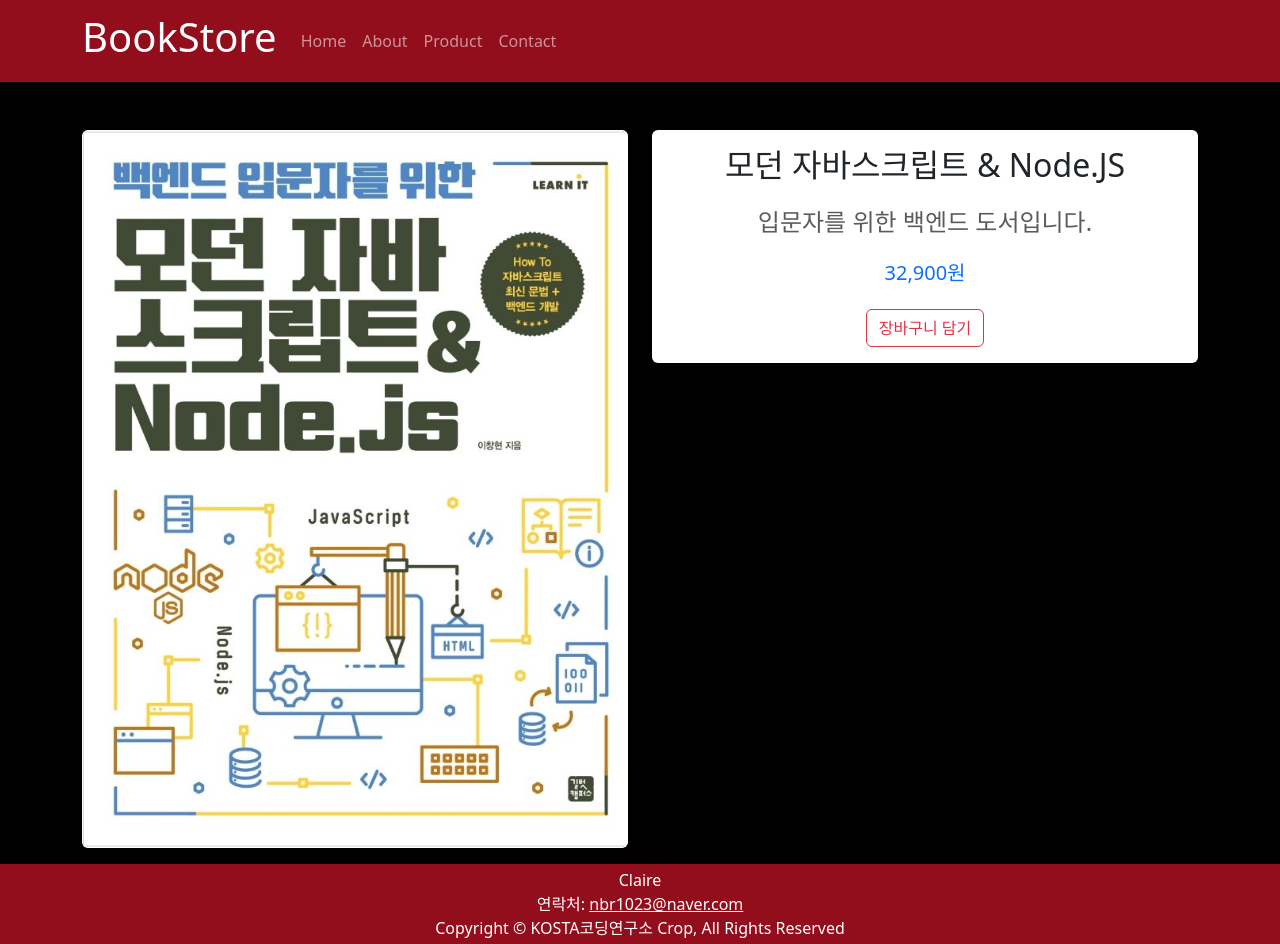
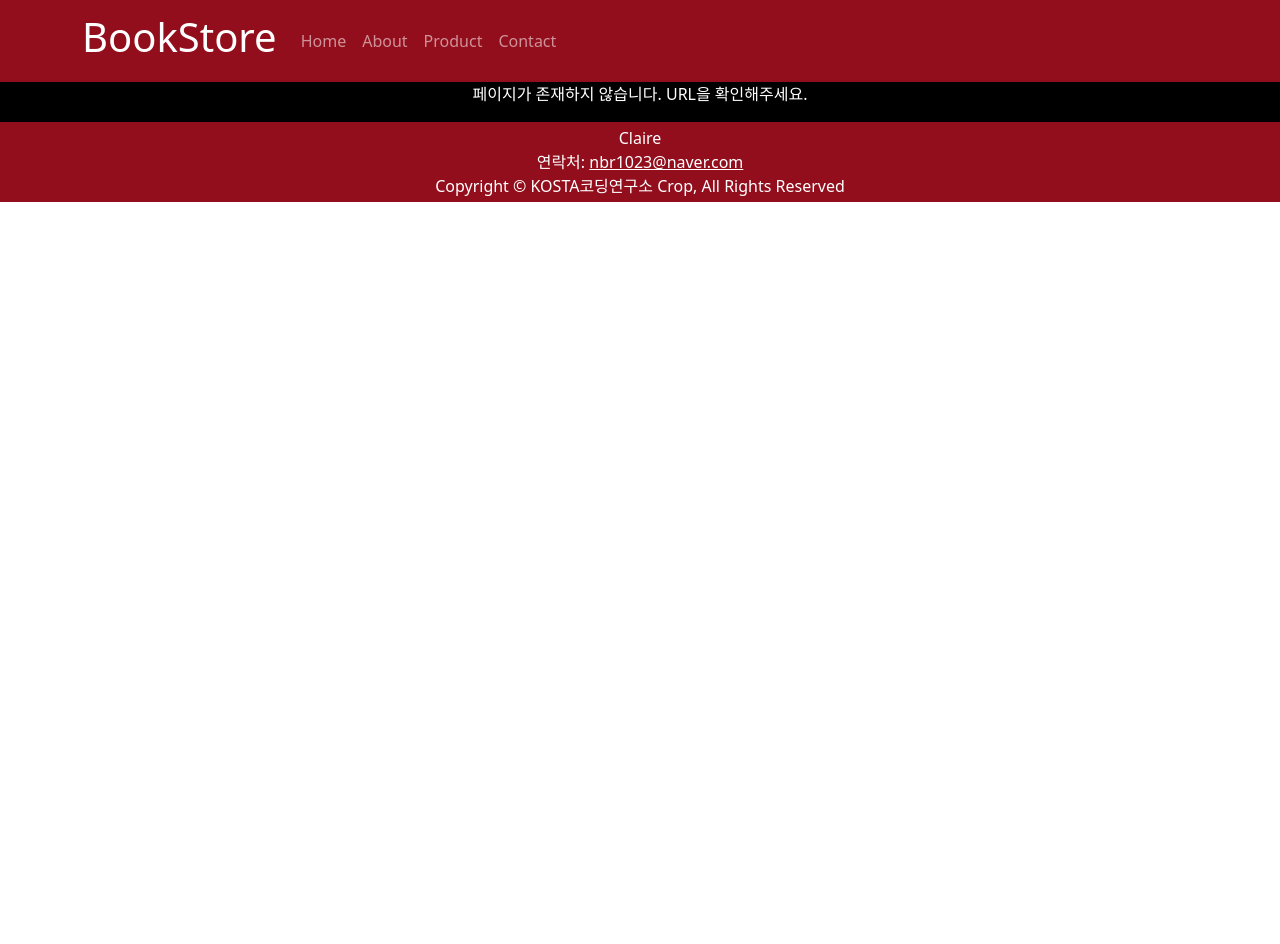
Before and after one commit to Claire-Nam/book_store, a React (Create React App) app: page /detail in a window 1280 px wide. After the commit the page ends 800 px from the top, so only its background shows below. Built offline with nearby package versions, Linux system fonts and the light colour scheme.

Commit message:
라우터를 통한 페이지 이동, 페이지간 데이터 전달 및 컴포넌트 생명주기

```diff
--- a/src/components/bookItem.tsx
+++ b/src/components/bookItem.tsx
@@ -44,7 +44,7 @@ const BookItem: React.FC<BookItemProps> = ({ book }) => {
           </div>
           <p></p>
           <div>
-            <Link to="/detail">
+            <Link to={`/detail/${book.id}`} state={{book}}>
               <Button variant="outline-danger">자세히 보기</Button>
             </Link>
           </div>
--- a/src/data/bookData.ts
+++ b/src/data/bookData.ts
@@ -19,7 +19,7 @@ const bookDatas: Book[] = [
   {
     id: 5,
     title: "내 생에 첫번째 코딩 앱 인벤터",
-    content: "코딩 입문서입니다.",
+    content: "코딩을 처음 시작하는 초보자를 위한 입문서입니다.",
     price: 22000,
     author: "이창현",
     star: "⭐⭐⭐⭐⭐",
@@ -27,7 +27,7 @@ const bookDatas: Book[] = [
   {
     id: 6,
     title: "C# 프로그래밍 정석",
-    content: "닷넷 입문서입니다.",
+    content: "닷넷을 시작하는 초보자를 위한 입문서입니다.",
     price: 26000,
     author: "이창현",
     star: "⭐⭐⭐⭐⭐",
--- a/src/layout/content.tsx
+++ b/src/layout/content.tsx
@@ -10,6 +10,7 @@ import Login from "../pages/login";
 import Cart from "../pages/cart";
 import ProductDetail from "../pages/detail";
 import Home from "../pages/home";
+import PD from "../pages/detailTest";
 
 const Content: React.FC = () => {
   let [books, setBooks] = useState<Book[]>(bookDatas);
@@ -37,9 +38,15 @@ const Content: React.FC = () => {
         <Route path="/about" element={<About />}></Route>
         <Route path="/list" element={<List />}></Route>
         <Route path="contacts" element={<Contact />}></Route>
-        <Route path="/detail" element={<ProductDetail />}></Route>
+        <Route path="/detail/:sku" element={<ProductDetail />}></Route>
+        <Route path="/detail/pd" element={<PD />}></Route>
         <Route path="/login" element={<Login />}></Route>
         <Route path="/cart" element={<Cart />}></Route>
+        <Route
+          path="*"
+          element={"페이지가 존재하지 않습니다. URL을 확인해주세요."}
+        ></Route>
+        {/* path="*"는 상기 지정한 패스 경로 이외의 모든 경로를 의미*/}
       </Routes>
     </div>
   );
--- a/src/pages/detail.tsx
+++ b/src/pages/detail.tsx
@@ -1,6 +1,18 @@
 import { Button, Card, Col, Container, Row } from "react-bootstrap";
+import { useLocation, useParams } from "react-router-dom";
+import { Book } from "../data/bookData";
+
+interface LocationState {
+  book: Book;
+}
 
 const ProductDetail: React.FC = () => {
+  const { sku } = useParams<{ sku: string }>();
+  const location = useLocation();
+  const { state } = location as { state: LocationState }; // bookItem에서 state로 넘어온 BookData (일종의 프롭스);
+
+  const book = state?.book;
+
   return (
     <div>
       <Container className="mt-5">
@@ -9,7 +21,7 @@ const ProductDetail: React.FC = () => {
             <Card className="border-0">
               <Card.Img
                 variant="top"
-                src={process.env.PUBLIC_URL + "/img/5.jpg"}
+                src={process.env.PUBLIC_URL + "/img/" + (book.id + 1) + ".jpg"}
                 style={{ borderRadius: "8px" }}
               ></Card.Img>
             </Card>
@@ -18,13 +30,13 @@ const ProductDetail: React.FC = () => {
             <Card className="border-0">
               <Card.Body>
                 <Card.Title as="h2" className="mb-4">
-                  모던 자바스크립트 & Node.JS
+                  {book.title}
                 </Card.Title>
-                <Card.Text as="h4" className="text-muted mb-4">
-                  입문자를 위한 백엔드 도서입니다.
+                <Card.Text as="h5" className="text-muted mb-4">
+                  {book.content}
                 </Card.Text>
-                <Card.Text as="h5" className="text-primary mb-4">
-                  32,900원
+                <Card.Text as="p" className="text-primary mb-4">
+                  {book.price}원
                 </Card.Text>
                 <Button
                   variant="outline-danger"
--- /dev/null
+++ b/src/pages/detailTest.tsx
@@ -0,0 +1,40 @@
+import { Component, ReactNode } from "react";
+
+interface LifeCycleState {
+  count: number;
+}
+
+// 컴포넌트의 생명주기(마운트, 언마운트)
+class PD extends Component<{}, LifeCycleState> {
+  constructor(props: {}) {
+    super(props); // 부모 생성자(부모 컴포넌트)
+    this.state = { count: 0 };
+  }
+
+  componentDidMount(): void {
+    console.log("마운트");
+  }
+  componentDidUpdate(
+    prevProps: Readonly<{}>,
+    prevState: Readonly<{}>,
+    snapshot?: any
+  ): void {
+    console.log("업데이트");
+  }
+  componentWillUnmount(): void {
+    console.log("언마운트");
+  }
+
+  render(): ReactNode {
+    return (
+      <div>
+        <p>Count: {this.state.count}</p>
+        <button onClick={() => this.setState({ count: this.state.count + 1 })}>
+          증가
+        </button>
+      </div>
+    );
+  }
+}
+
+export default PD;
```
